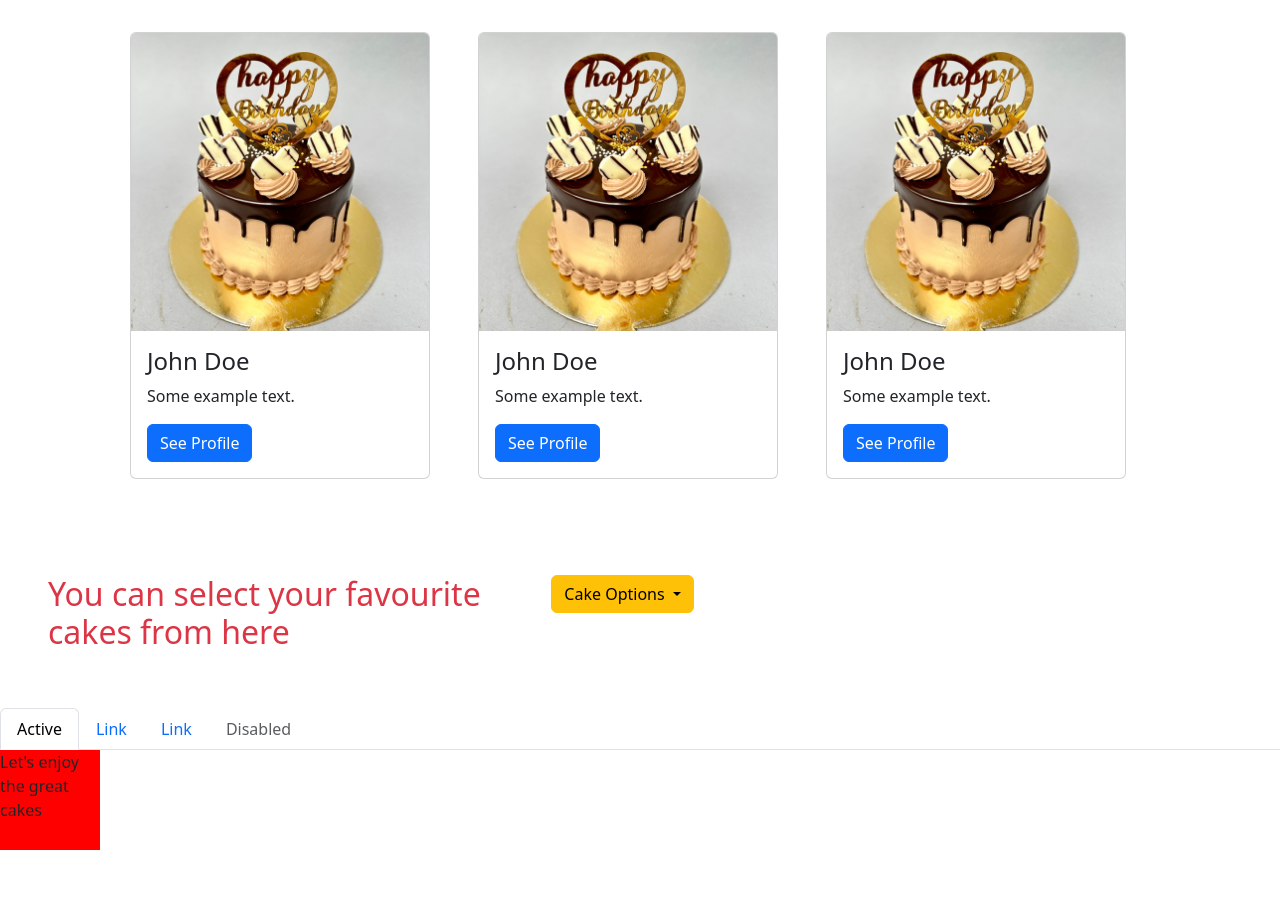
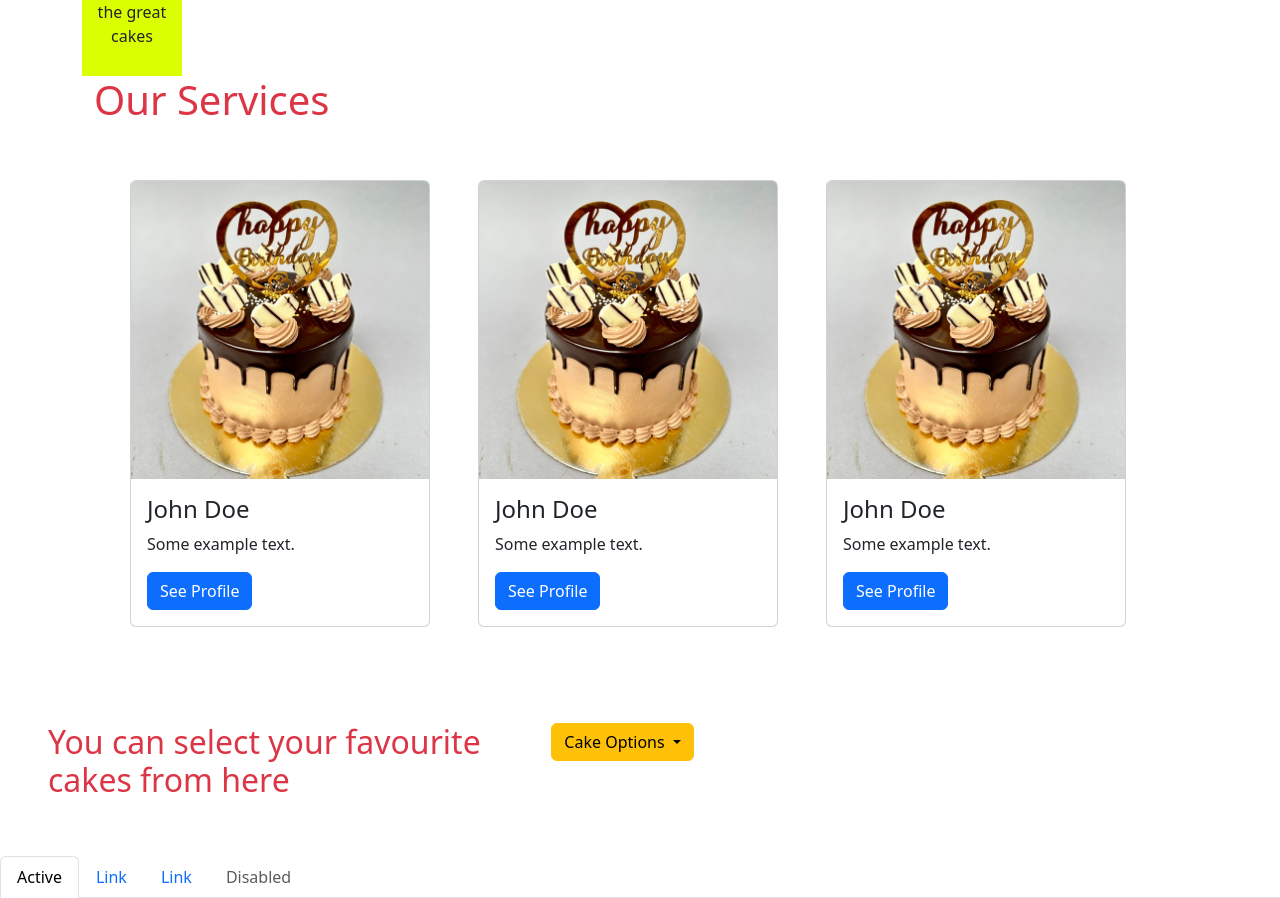
Before and after one commit to Gayathiri-Jeyananthan/UOM-Assignment-02, a plain HTML site: page index.html in a window 1280 px wide. Shown: the part 676-1574 px from the top of the page. Before the commit the page ends 1526 px from the top, so only its background shows below. Drawn offline with nearby package versions, Linux system fonts and the light colour scheme.

Commit message:
third update

```diff
--- a/index.html
+++ b/index.html
@@ -10,7 +10,7 @@
       integrity="sha384-QWTKZyjpPEjISv5WaRU9OFeRpok6YctnYmDr5pNlyT2bRjXh0JMhjY6hW+ALEwIH"
       crossorigin="anonymous"
     />
-    <link rel="stylesheet" href="style.css">
+    <link rel="stylesheet" href="style.css" />
   </head>
   <body>
     <!-- Navbar Section 1 -->
@@ -60,8 +60,13 @@
             Let us bring sweetness to your celebrations with a variety of
             scrumptious cakes, prompt delivery, and excellent customer service.
           </p>
-          <button  onclick="window.alert('Hello Everyone')"
-          type="button" class="btn btn-warning">Order Now</button>
+          <button
+            onclick="window.alert('Hello Everyone')"
+            type="button"
+            class="btn btn-warning"
+          >
+            Order Now
+          </button>
         </div>
         <div class="col">
           <img
@@ -72,7 +77,7 @@
         </div>
       </div>
       <!-- table section 3 -->
-      <table style="width:100%">
+      <table style="width: 100%">
         <tr>
           <th>Company</th>
           <th>Contact</th>
@@ -89,6 +94,9 @@
           <td>Mexico</td>
         </tr>
       </table>
+      <br /><br />
+      <!-- Animation  -->
+      <div id="animation">Let's enjoy the great cakes</div>
 
       <!-- Service Section 3 -->
       <h1 class="container text-danger">Our Services</h1>
@@ -165,8 +173,7 @@
         <a class="nav-link disabled" href="#">Disabled</a>
       </li>
     </ul>
-<!-- Animation  -->
-      <div id="animation">Let's enjoy the great cakes</div>
+
     <script
       src="https://cdn.jsdelivr.net/npm/bootstrap@5.3.3/dist/js/bootstrap.bundle.min.js"
       integrity="sha384-YvpcrYf0tY3lHB60NNkmXc5s9fDVZLESaAA55NDzOxhy9GkcIdslK1eN7N6jIeHz"
--- a/style.css
+++ b/style.css
@@ -5,10 +5,14 @@ table, th, td {
   #animation {
     width: 100px;
     height: 100px;
-    background-color: red;
+    background-color: rgb(217, 255, 0);
     animation-name: example;
     animation-duration: 4s;
+    align-items: center;
+    justify-content: center;
+    text-align: center;
   }
+
 
   @keyframes example {
     0%   {background-color: red;}
```
Lines whose indentation alone changed are shown as unchanged.
